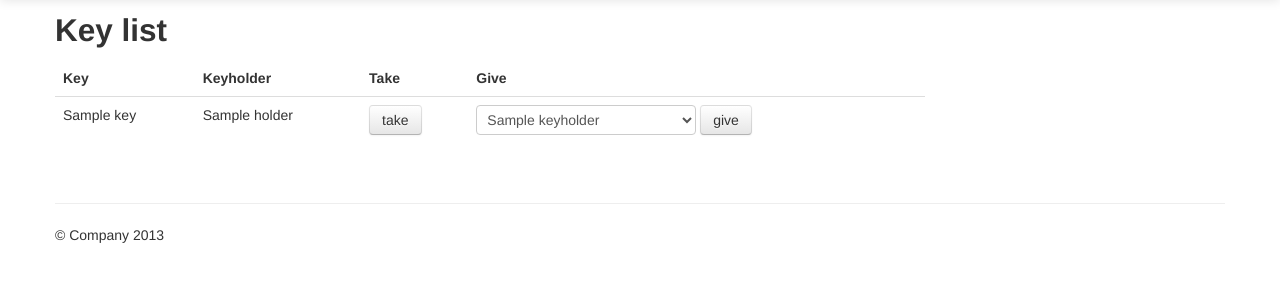
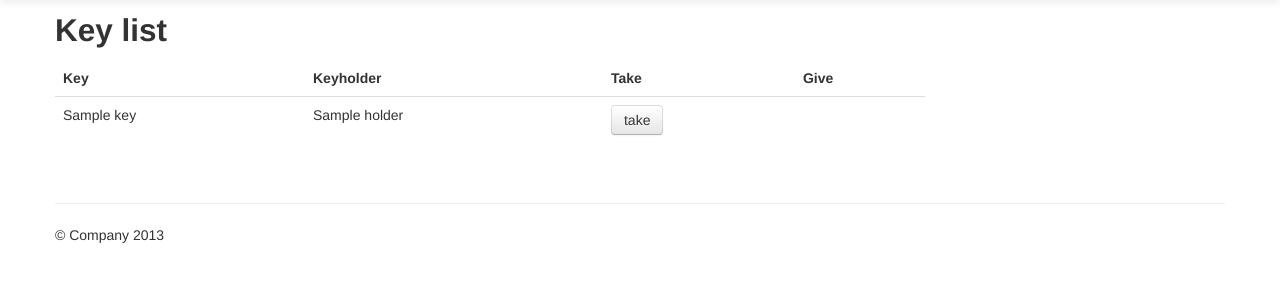
Before and after one commit to ktt-ol/poisk, a Flask app: template poisk/templates/keys.html in a window 1280 px wide. Shown: the part 41-341 px from the top of the page. Run offline with Flask 2, Linux system fonts and the light colour scheme; the template is opened without the code that fills it: most values are stand-ins (such as "Sample title", 1, 10 or a date in 2020); parts of the project's set-up code (start-up, migrations or seed data) failed here and were passed over; some libraries are stand-ins or nearby versions.

Commit message:
only give keys you own

```diff
--- a/poisk/templates/keys.html
+++ b/poisk/templates/keys.html
@@ -24,7 +24,7 @@
 </div>
 <div class="row-fluid">
     <div class="span9">
-        <table class="table">
+        <table class="table table-hover">
             <thead>
             <tr>
                 <th>Key</th>
@@ -43,7 +43,11 @@
             {{ take_key(key) }}
             {% endif %}
                 </td>
-                <td>{{ give_key(key, keyholders) }}</td>
+                <td>
+            {% if g.user == key.holder %}
+                {{ give_key(key, keyholders) }}
+            {% endif %}
+                </td>
             </tr>
             {% endfor %}
             </tbody>
```
